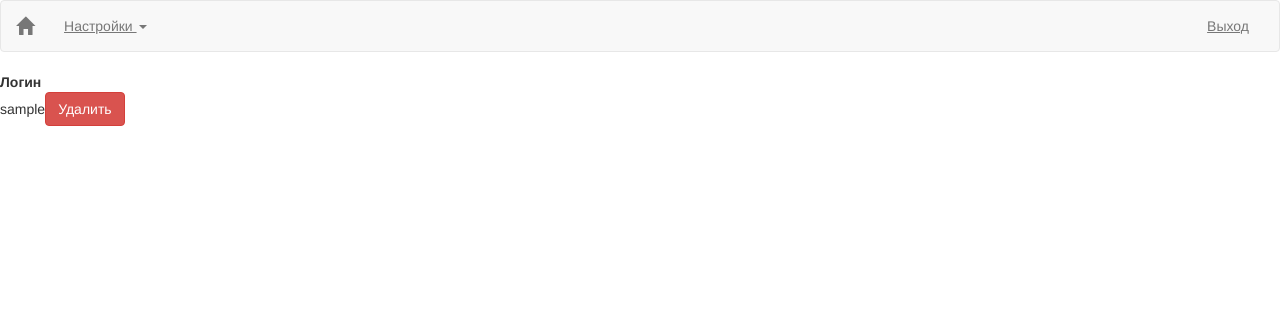
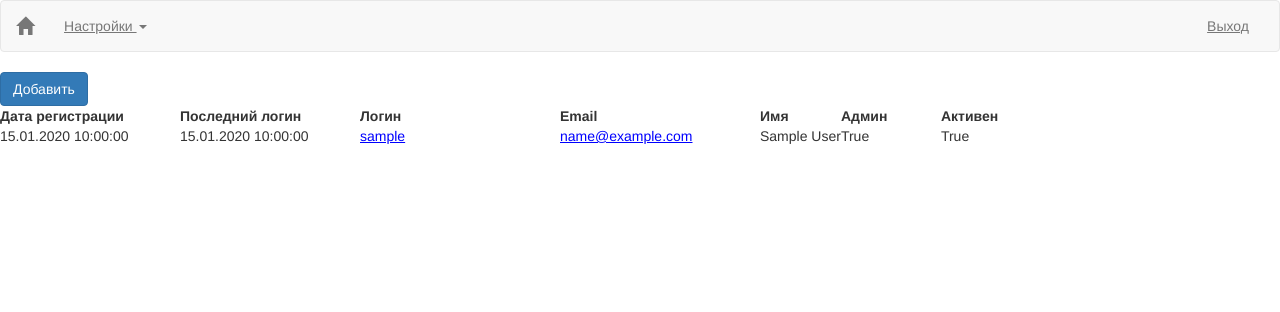
Before and after one commit to lixp1976/quiz, a Django app: template sources/accounts/templates/accounts/list.html in a window 1280 px wide. Shown: the top 312 px of the page. Run offline with Django 3.2, Linux system fonts and the light colour scheme; the template is opened without the code that fills it: values that come from a table or form of the project are taken from there, others are empty; tables that the repository leaves empty hold one stand-in row (values such as "Sample post"); some libraries are stand-ins or nearby versions.

Commit message:
сделал добавление аккаунта

```diff
--- a/sources/accounts/templates/accounts/list.html
+++ b/sources/accounts/templates/accounts/list.html
@@ -1,22 +1,33 @@
 {% extends 'base_page.html' %}
 
 {% block body %}
-<table>
-    <tr>
-        <th>Логин</th>
-        <th></th>
-    </tr>
-{% for account in accounts %}
-    <tr>
-        <td>{{ account.username }}</td>
-        <td>
-            <form method="POST"
-                  action="{% url 'url_delete_account' account.id %}">
-                {% csrf_token %}
-                <input type="submit" class="btn btn-danger" value="Удалить" />
-            </form>
-        </td>
-    </tr>
-{% endfor %}
+<button class="btn btn-primary pretty" data-toggle="modal" data-target="#new_account_modal">Добавить</button>
+{% include "accounts/new.html" %}
+
+<table class="DataTable">
+    <thead>
+        <tr>
+            <th style="width: 180px;">Дата регистрации</th>
+            <th style="width: 180px;">Последний логин</th>
+            <th style="width: 200px;">Логин</th>
+            <th style="width: 200px;">Email</th>
+            <th>Имя</th>
+            <th style="width: 100px;">Админ</th>
+            <th style="width: 100px;">Активен</th>
+        </tr>
+    </thead>
+    <tbody>
+    {% for user in accounts %}
+        <tr class="{% if not user.is_active %}disabled{% endif %}">
+            <td>{{ user.date_joined|date:"d.m.Y H:i:s" }}</td>
+            <td>{{ user.last_login|date:"d.m.Y H:i:s" }}</td>
+            <td><a href="">{{ user.username }}</a></td>
+            <td><a href="mailto:{{ user.email }}">{{ user.email }}</a></td>
+            <td>{{ user.first_name }}&nbsp;{{ user.last_name }}</td>
+            <td>{{ user.is_superuser }}</td>
+            <td>{{ user.is_active }}</td>
+        </tr>
+    {% endfor %}
+    </tbody>
 </table>
 {% endblock %}
--- /dev/null
+++ b/sources/accounts/templates/accounts/new.html
@@ -0,0 +1,87 @@
+<!-- Modal -->
+<script type="text/javascript">
+    $(function () {
+        $("#newHostModal").on('shown.bs.modal', function() {
+            $('#new_username').val('');
+            $('#new_first_name').val('');
+            $('#new_last_name').val('');
+            $('#new_email').val('');
+            $('#new_password').val('');
+            $('#new_password2').val('');
+            $('#new_username').focus();
+        });
+    });
+</script>
+
+<form method="POST" id="new_account_form" name="new_account_form" role="form"
+      action="{% url 'url_add_account' %}">{% csrf_token %}
+<div class="modal" id="new_account_modal" tabindex="-1" role="dialog" aria-labelledby="myModalLabel" aria-hidden="true">
+  <div class="modal-dialog">
+    <div class="modal-content">
+      <div class="modal-header">
+        <button type="button" class="close" data-dismiss="modal" aria-hidden="true">&times;</button>
+        <h4 class="modal-title" id="myModalLabel">Новый аккаунт</h4>
+      </div>
+      <div class="modal-body">
+          <div class="form-group">
+            <label for="new_username">Логин:</label>
+            <input type="text" class="form-control" id="new_username"
+                   required minlength="2" name="username"
+                   placeholder="Введите логин">
+          </div>
+          <div class="form-group">
+            <label for="new_first_name">Имя:</label>
+            <input type="text" class="form-control" id="new_first_name"
+                   required minlength="2" name="first_name"
+                   placeholder="Имя">
+          </div>
+          <div class="form-group">
+            <label for="new_last_name">Фамилия:</label>
+            <input type="text" class="form-control" id="new_last_name"
+                   required minlength="2" name="last_name"
+                   placeholder="Фамилия">
+          </div>
+          <div class="form-group">
+            <label for="new_email">Email:</label>
+            <input type="text" class="form-control" id="new_email"
+                   required minlength="2" name="email"
+                   placeholder="E-mail">
+          </div>
+
+          <div class="form-group">
+              <div class="checkbox">
+                  <label>
+                      <input type="checkbox" name="is_superuser" value="1" /> Админ
+                  </label>
+              </div>
+          </div>
+
+          <div class="form-group">
+              <div class="checkbox">
+                  <label>
+                      <input type="checkbox" name="is_active" value="1" /> Активен
+                  </label>
+              </div>
+          </div>
+
+          <div class="form-group">
+            <label for="new_password">Пароль:</label>
+            <input type="password" class="form-control" id="new_password"
+                   required name="password"
+                   placeholder="Пароль">
+          </div>
+          <div class="form-group">
+            <label for="new_password2">Пароль (ещё раз):</label>
+            <input type="password" class="form-control" id="new_password2"
+                   required name="password2"
+                   placeholder="Пароль ещё раз">
+          </div>
+      </div>
+      <div class="modal-footer">
+        <button type="button" class="btn btn-default pretty" data-dismiss="modal">Отмена</button>
+        <button type="submit" class="btn btn-primary pretty">Создать</button>
+      </div>
+    </div><!-- /.modal-content -->
+  </div><!-- /.modal-dialog -->
+</div><!-- /.modal -->
+</form>
--- a/sources/accounts/urls.py
+++ b/sources/accounts/urls.py
@@ -10,4 +10,5 @@ urlpatterns = patterns('accounts.views',
     url('^accounts/$', 'list_accounts', name='url_list_accounts'),
     url('^account/delete/(?P<account_id>\d+)/$', 'delete_account',
         name='url_delete_account'),
+    url('^accounts/add/$', 'add_account', name='url_add_account'),
 )
```
Also changed, not shown: sources/accounts/views.py (+19 -0 lines).
